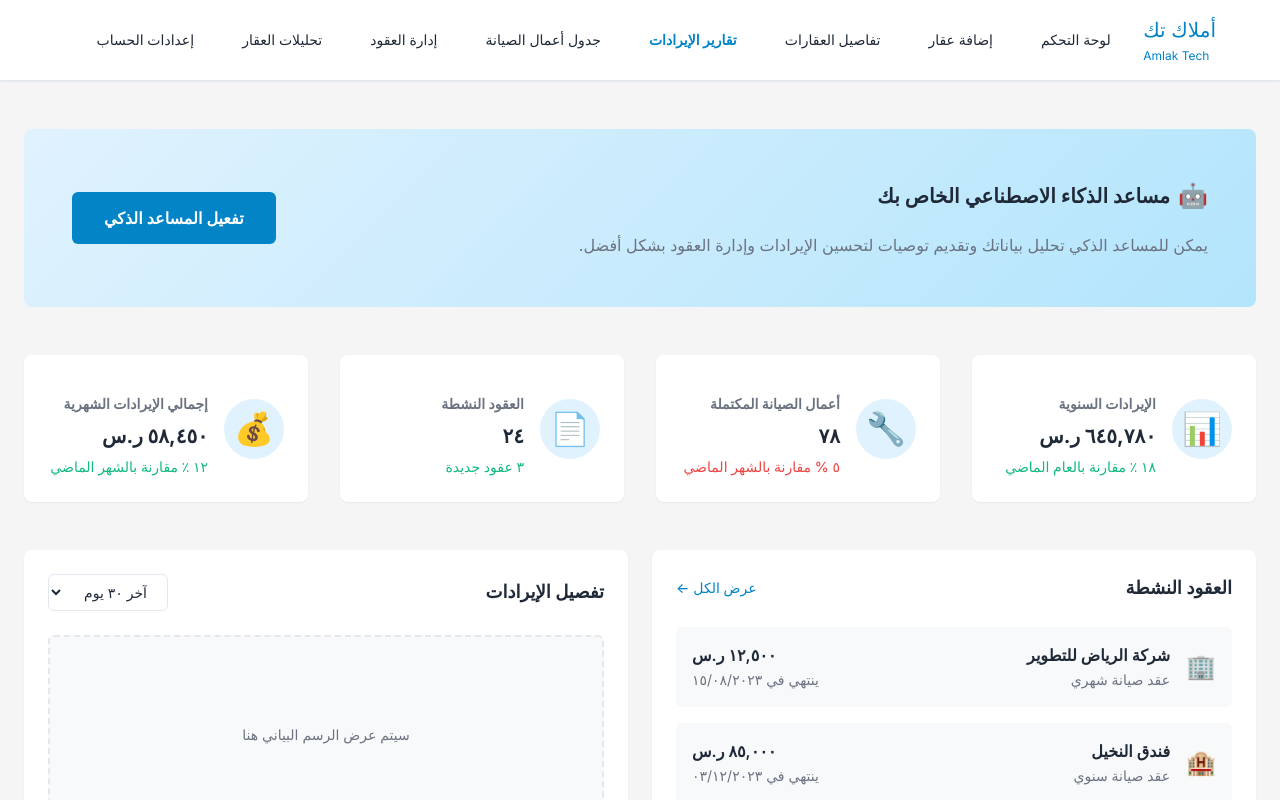
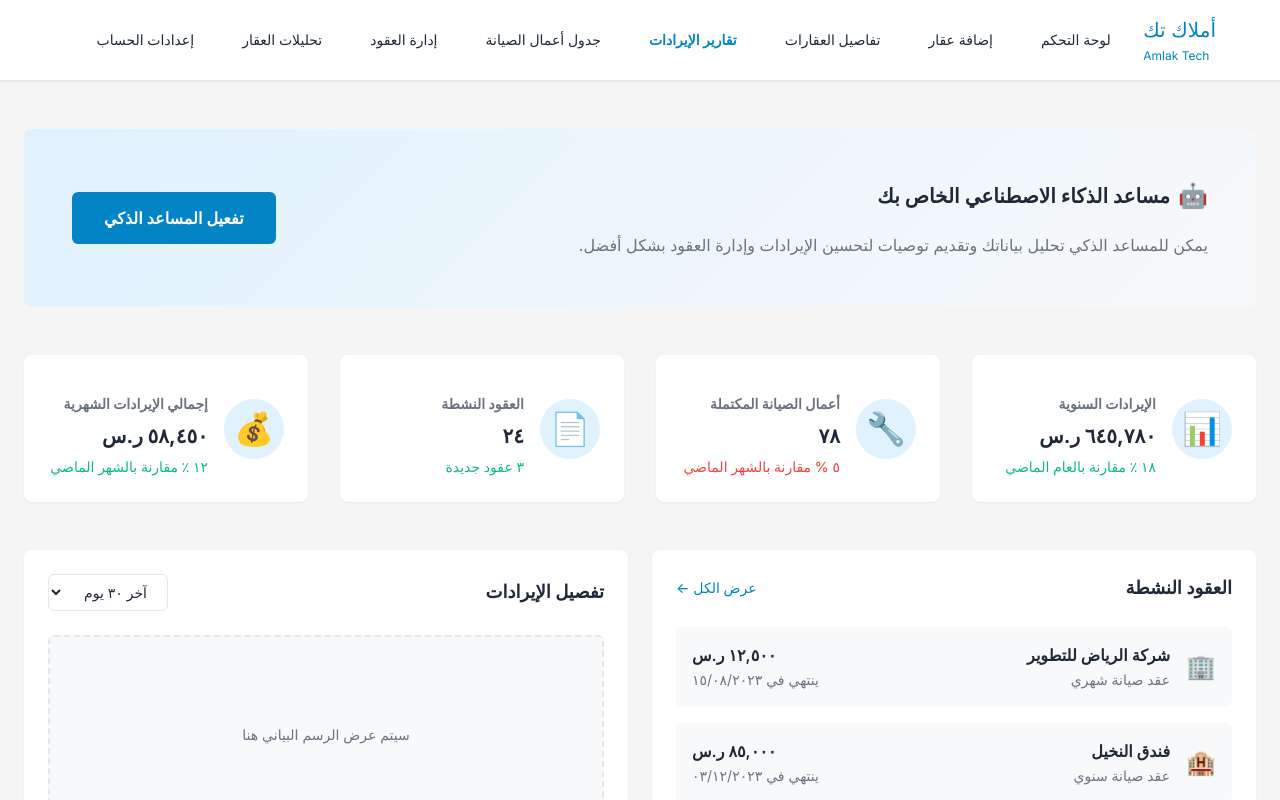
Before and after one commit to yaraabdullah/AmlakTech-Website, a Next.js app: page /owner/revenue-reports in a window 1280 px wide. Shown: the top 800 px of the page. Built offline with nearby package versions, Linux system fonts and the light colour scheme.

Commit message:
update the color of the banner

```diff
--- a/styles/RevenueReports.module.css
+++ b/styles/RevenueReports.module.css
@@ -17,7 +17,7 @@
 
 /* AI Banner */
 .aiBanner {
-  background: linear-gradient(135deg, #e0f2fe 0%, #b3e5fc 100%);
+  background: linear-gradient(135deg, #e0f2fe 0%, #f8f9fa 100%);
   border-radius: var(--border-radius-lg);
   padding: var(--spacing-2xl);
   margin-bottom: var(--spacing-2xl);
```
